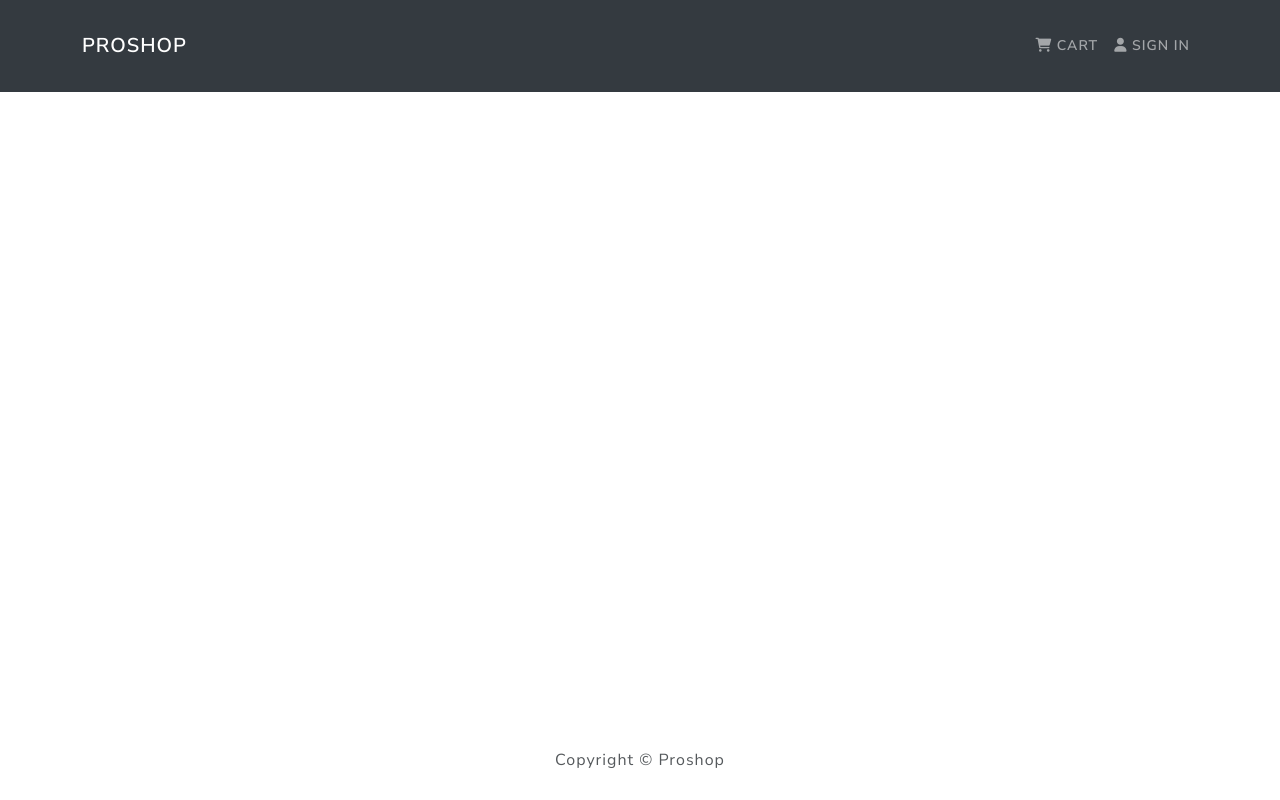
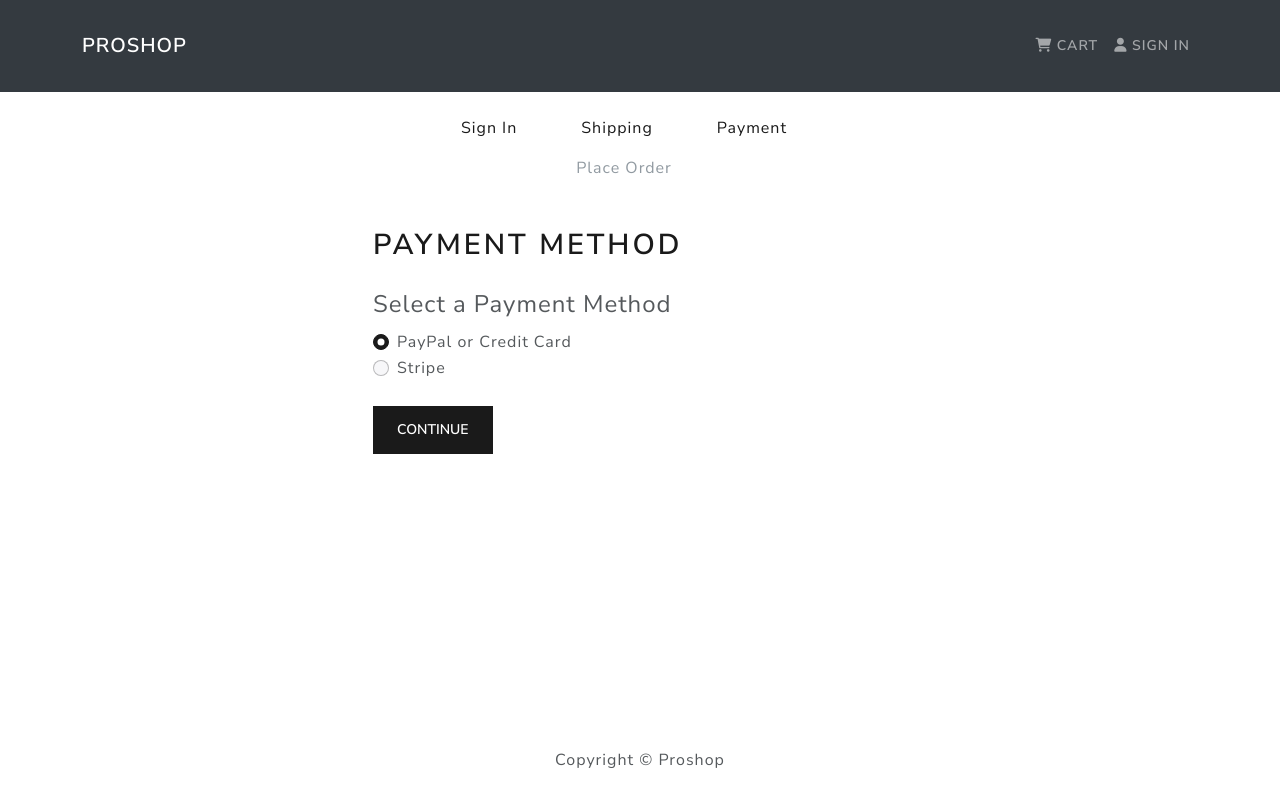
Before and after one commit to goldenryu2000/MERN-Ecommerce, a React (Create React App) app in the folder frontend/: page /payment in a window 1280 px wide. Built offline with nearby package versions, Linux system fonts and the light colour scheme.

Commit message:
Added Payment and Place Order Screens

```diff
--- a/frontend/src/App.js
+++ b/frontend/src/App.js
@@ -10,6 +10,8 @@
 import RegisterScreen from "./screens/RegisterScreen";
 import ProfileScreen from "./screens/ProfileScreen";
 import ShippingScreen from "./screens/ShippingScreen";
+import PaymentScreen from "./screens/PaymentScreen";
+import PlaceOrderScreen from "./screens/PlaceOrderScreen";
 const App = () => {
   return (
     <BrowserRouter>
@@ -18,6 +20,8 @@
         <main className="py-3">
           <Routes>
             <Route path="/shipping" element={<ShippingScreen />} />
+            <Route path="/payment" element={<PaymentScreen />} />
+            <Route path="/placeorder" element={<PlaceOrderScreen />} />
             <Route path="/login" element={<LoginScreen />} />
             <Route path="/register" element={<RegisterScreen />} />
             <Route path="/profile" element={<ProfileScreen />} />
--- a/frontend/src/actions/cartActions.js
+++ b/frontend/src/actions/cartActions.js
@@ -3,6 +3,7 @@
   CART_ADD_ITEM,
   CART_REMOVE_ITEM,
   CART_SAVE_SHIPPING_ADDRESS,
+  CART_SAVE_PAYMENT_METHOD,
 } from "../constants/cartConstants";
 export const addToCart = (id, qty) => async (dispatch, getState) => {
   const { data } = await axios.get(`/api/products/${id}`);
@@ -39,3 +40,12 @@
 
   localStorage.setItem("shippingAddress", JSON.stringify(data));
 };
+
+export const savePaymentMethod = (data) => (dispatch) => {
+  dispatch({
+    type: CART_SAVE_PAYMENT_METHOD,
+    payload: data,
+  });
+
+  localStorage.setItem("paymentMethod", JSON.stringify(data));
+};
--- a/frontend/src/constants/cartConstants.js
+++ b/frontend/src/constants/cartConstants.js
@@ -1,3 +1,4 @@
 export const CART_ADD_ITEM = "CART_ADD_ITEM";
 export const CART_REMOVE_ITEM = "CART_REMOVE_ITEM";
 export const CART_SAVE_SHIPPING_ADDRESS = "CAR_SAVE_SHIPPING_ADDRESS";
+export const CART_SAVE_PAYMENT_METHOD = "CAR_SAVE_PAYMENT_METHOD";
--- a/frontend/src/reducers/cartReducers.js
+++ b/frontend/src/reducers/cartReducers.js
@@ -2,6 +2,7 @@
   CART_ADD_ITEM,
   CART_REMOVE_ITEM,
   CART_SAVE_SHIPPING_ADDRESS,
+  CART_SAVE_PAYMENT_METHOD,
 } from "../constants/cartConstants";
 
 export const cartReducer = (
@@ -35,6 +36,11 @@
         ...state,
         shippingAddress: action.payload,
       };
+    case CART_SAVE_PAYMENT_METHOD:
+      return {
+        ...state,
+        paymentMethod: action.payload,
+      };
     default:
       return state;
   }
--- a/frontend/src/screens/LoginScreen.js
+++ b/frontend/src/screens/LoginScreen.js
@@ -50,6 +50,7 @@
             value={password}
             onChange={(e) => setPassword(e.target.value)}
           ></Form.Control>
+          <br />
           <Button type="submit" variant="primary">
             Sign In
           </Button>
--- /dev/null
+++ b/frontend/src/screens/PaymentScreen.js
@@ -0,0 +1,68 @@
+import React, { useState } from "react";
+import { useNavigate } from "react-router-dom";
+import { Form, Button, Col } from "react-bootstrap";
+import { useDispatch, useSelector } from "react-redux";
+import FormContainer from "../components/FormContainer";
+import { savePaymentMethod } from "../actions/cartActions";
+import CheckoutSteps from "../components/CheckoutSteps";
+
+const PaymentScreen = () => {
+  const navigate = useNavigate();
+  const cart = useSelector((state) => state.cart);
+  let { shippingAddress } = cart;
+  if (!shippingAddress) {
+    navigate("/shipping");
+  }
+  //   shippingAddress = {
+  //     address: shippingAddress?.address ?? "",
+  //     city: shippingAddress?.city ?? "",
+  //     country: shippingAddress?.country ?? "",
+  //     postalCode: shippingAddress?.postalCode ?? "",
+  //   };
+  const [paymentMethod, setPaymentMethod] = useState("PayPal");
+
+  const dispatch = useDispatch();
+  const submitHandler = (e) => {
+    e.preventDefault();
+    dispatch(savePaymentMethod(paymentMethod));
+    navigate("/placeorder");
+  };
+
+  return (
+    <FormContainer>
+      <CheckoutSteps step1 step2 step3 />
+      <h1>Payment Method</h1>
+      <Form onSubmit={submitHandler}>
+        <Form.Group>
+          <Form.Label as="legend">Select a Payment Method</Form.Label>
+
+          <Col>
+            <Form.Check
+              type="radio"
+              label="PayPal or Credit Card"
+              id="PayPal"
+              name="paymentMethod"
+              value="PayPal"
+              checked
+              onChange={(e) => setPaymentMethod(e.target.value)}
+            ></Form.Check>
+            <Form.Check
+              type="radio"
+              label="Stripe"
+              id="Stripe"
+              name="paymentMethod"
+              value="Stripe"
+              onChange={(e) => setPaymentMethod(e.target.value)}
+            ></Form.Check>
+          </Col>
+        </Form.Group>
+        <br />
+        <Button type="submit" variant="primary">
+          Continue
+        </Button>
+      </Form>
+    </FormContainer>
+  );
+};
+
+export default PaymentScreen;
--- /dev/null
+++ b/frontend/src/screens/PlaceOrderScreen.js
@@ -0,0 +1,138 @@
+import React, { useState } from "react";
+import { useNavigate, Link } from "react-router-dom";
+import {
+  Button,
+  Row,
+  Col,
+  ListGroup,
+  Image,
+  Card,
+  ListGroupItem,
+} from "react-bootstrap";
+import { useDispatch, useSelector } from "react-redux";
+import Message from "../components/Message";
+import CheckoutSteps from "../components/CheckoutSteps";
+const PlaceOrderScreen = () => {
+  const cart = useSelector((state) => state.cart);
+  const addDecimals = (num) => {
+    return (Math.round(num * 100) / 100).toFixed(2);
+  };
+  //Calculate Prices
+  cart.itemsPrice = addDecimals(
+    cart.cartItems.reduce((acc, item) => acc + item.price * item.qty, 0)
+  );
+
+  cart.shippingPrice = addDecimals(cart.itemsPrice > 100 ? 0 : 10);
+
+  cart.taxPrice = addDecimals(Number((0.15 * cart.itemsPrice).toFixed(2)));
+
+  cart.totalPrice = addDecimals(
+    Number(cart.itemsPrice) + Number(cart.shippingPrice) + Number(cart.taxPrice)
+  );
+
+  const placeOrderHandler = () => {
+    console.log("Place Order");
+  };
+  return (
+    <>
+      <CheckoutSteps step1 step2 step3 step4 />
+      <Row>
+        <Col md={8}>
+          <ListGroup variant="flush">
+            <ListGroupItem>
+              Shipping
+              <p>
+                <strong>Address : </strong>
+                {cart.shippingAddress.address}, {cart.shippingAddress.city},{" "}
+                {cart.shippingAddress.postalCode},{" "}
+                {cart.shippingAddress.country}
+              </p>
+            </ListGroupItem>
+            <ListGroupItem>
+              <h2>Payment Method</h2>
+              <strong>Method: </strong>
+              {cart.paymentMethod}
+            </ListGroupItem>
+            <ListGroupItem>
+              <h2>Items</h2>
+              {cart.cartItems.length === 0 ? (
+                <Message>Your Cart is Empty</Message>
+              ) : (
+                <ListGroup variant="flush">
+                  {cart.cartItems.map((item, index) => (
+                    <ListGroupItem key={index}>
+                      <Row>
+                        <Col md={1}>
+                          <Image
+                            src={item.image}
+                            alt={item.name}
+                            fluid
+                            rounded
+                          />
+                        </Col>
+                        <Col>
+                          <Link to={`/product/${item.product}`}>
+                            {item.name}
+                          </Link>
+                        </Col>
+                        <Col md={4}>
+                          {item.qty} x ${item.price} = ${item.qty * item.price}
+                        </Col>
+                      </Row>
+                    </ListGroupItem>
+                  ))}
+                </ListGroup>
+              )}
+            </ListGroupItem>
+          </ListGroup>
+        </Col>
+        <Col md={4}>
+          <Card>
+            <ListGroup variant="flush">
+              <ListGroupItem>
+                <h2>Order Summary</h2>
+              </ListGroupItem>
+              <ListGroupItem>
+                <Row>
+                  <Col>Items</Col>
+                  <Col>$ {cart.itemsPrice}</Col>
+                </Row>
+              </ListGroupItem>
+              <ListGroupItem>
+                <Row>
+                  <Col>Shipping</Col>
+                  <Col>$ {cart.shippingPrice}</Col>
+                </Row>
+              </ListGroupItem>
+              <ListGroupItem>
+                <Row>
+                  <Col>Tax</Col>
+                  <Col>$ {cart.taxPrice}</Col>
+                </Row>
+              </ListGroupItem>
+              <ListGroupItem>
+                <Row>
+                  <Col>Total</Col>
+                  <Col>$ {cart.totalPrice}</Col>
+                </Row>
+              </ListGroupItem>
+              <ListGroupItem>
+                <div className="d-grid">
+                  <Button
+                    type="button"
+                    disabled={cart.cartItems.length === 0}
+                    onClick={placeOrderHandler}
+                  >
+                    Place Order
+                  </Button>
+                </div>
+              </ListGroupItem>
+            </ListGroup>
+          </Card>
+        </Col>
+      </Row>
+    </>
+  );
+};
+
+export default PlaceOrderScreen;
--- a/frontend/src/screens/ProfileScreen.js
+++ b/frontend/src/screens/ProfileScreen.js
@@ -91,6 +91,7 @@
               onChange={(e) => setConfirmPassword(e.target.value)}
             ></Form.Control>
           </Form.Group>
+          <br />
           <Button type="submit" variant="primary">
             Update Profile
           </Button>
--- a/frontend/src/screens/RegisterScreen.js
+++ b/frontend/src/screens/RegisterScreen.js
@@ -77,6 +77,7 @@
             onChange={(e) => setConfirmPassword(e.target.value)}
           ></Form.Control>
         </Form.Group>
+        <br />
         <Button type="submit" variant="primary">
           Register
         </Button>
--- a/frontend/src/screens/ShippingScreen.js
+++ b/frontend/src/screens/ShippingScreen.js
@@ -1,5 +1,5 @@
-import React, { useState, useEffect } from "react";
-import { useNavigate, useSearchParams } from "react-router-dom";
+import React, { useState } from "react";
+import { useNavigate } from "react-router-dom";
 import { Form, Button } from "react-bootstrap";
 import { useDispatch, useSelector } from "react-redux";
 import FormContainer from "../components/FormContainer";
@@ -73,7 +73,7 @@
             onChange={(e) => setCountry(e.target.value)}
           ></Form.Control>
         </Form.Group>
-
+        <br />
         <Button type="submit" variant="primary">
           Continue
         </Button>
```
